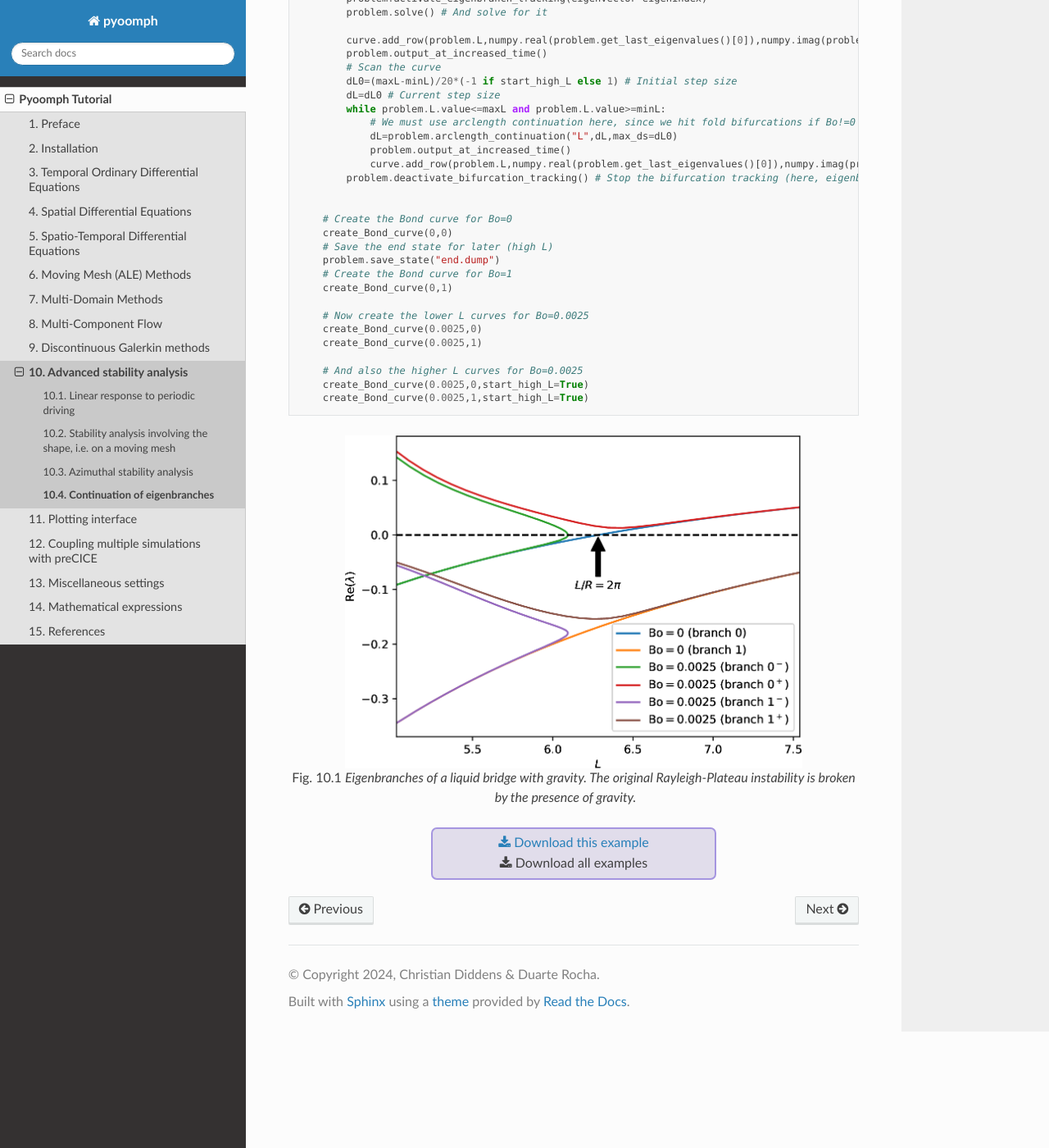
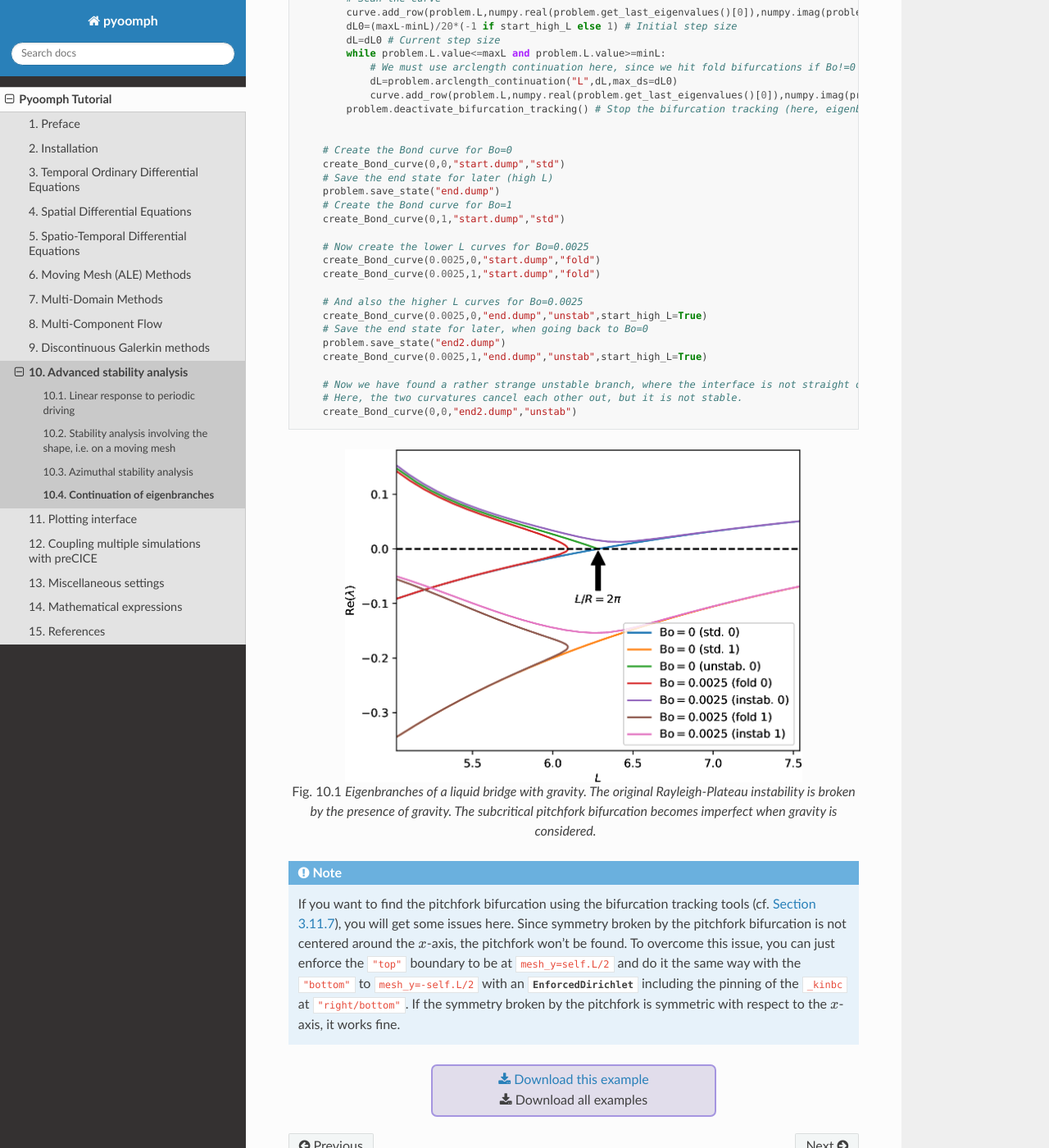
Before and after one commit to pyoomph/pyoomph, a Sphinx documentation site: the page built from docs/source/tutorial/advstab/eigenconti.rst, in a window 1280 px wide and 1400 px high, scrolled down 2393 px. Shown: the whole window at 82% size. Built offline with Sphinx 7.4.7 and the Read the Docs theme 3.1.0, drawn with Linux system fonts in a browser that asks for light colours; some of the changed text lies outside the part shown.

Commit message:
Added the Pitchfork branch

```diff
--- a/docs/source/tutorial/advstab/eigenbranch_continuation.py
+++ b/docs/source/tutorial/advstab/eigenbranch_continuation.py
@@ -96,16 +96,13 @@ with LiquidBridgeProblem() as problem:
     problem.save_state("start.dump") # Save the initial state
 
     neigen=2
-    def create_Bond_curve(Bo,eigenindex,start_high_L=False):
-        if start_high_L:
-            problem.load_state("end.dump",ignore_outstep=True) # Load the initial state
-        else:
-            problem.load_state("start.dump",ignore_outstep=True) # Load the initial state
+    def create_Bond_curve(Bo,eigenindex,startfile, postfix,start_high_L=False):
+        problem.load_state(startfile,ignore_outstep=True) # Load the initial state
         # Go to the desired Bond number and length
         problem.go_to_param(Bo=Bo)
         problem.go_to_param(L=(maxL if start_high_L else minL))
         # Create and output file for this Bond number
-        curve=NumericalTextOutputFile(problem.get_output_directory("curve_Bo_"+str(Bo)+"_"+str(eigenindex)+"_"+("upper" if start_high_L else "lower")+".txt"),header=["L","ReLambda","ImLambda"])
+        curve=NumericalTextOutputFile(problem.get_output_directory("curve_Bo_"+str(Bo)+"_"+str(eigenindex)+"_"+postfix+".txt"),header=["L","ReLambda","ImLambda"])
         # Solve the eigenproblem and add the first eigenvalue to the curve
         problem.solve_eigenproblem(neigen)
         # We need to solve one eigenproblem only
@@ -113,30 +110,34 @@ with LiquidBridgeProblem() as problem:
         problem.activate_eigenbranch_tracking(eigenvector=eigenindex)
         problem.solve() # And solve for it
 
+        # Scan the curve
         curve.add_row(problem.L,numpy.real(problem.get_last_eigenvalues()[0]),numpy.imag(problem.get_last_eigenvalues()[0]))
-        problem.output_at_increased_time()
-        # Scan the curve
         dL0=(maxL-minL)/20*(-1 if start_high_L else 1) # Initial step size
         dL=dL0 # Current step size
         while problem.L.value<=maxL and problem.L.value>=minL:
             # We must use arclength continuation here, since we hit fold bifurcations if Bo!=0
             dL=problem.arclength_continuation("L",dL,max_ds=dL0)
-            problem.output_at_increased_time()
             curve.add_row(problem.L,numpy.real(problem.get_last_eigenvalues()[0]),numpy.imag(problem.get_last_eigenvalues()[0]))
         problem.deactivate_bifurcation_tracking() # Stop the bifurcation tracking (here, eigenbranch tracking)
 
 
     # Create the Bond curve for Bo=0
-    create_Bond_curve(0,0)
+    create_Bond_curve(0,0,"start.dump","std")
     # Save the end state for later (high L)
     problem.save_state("end.dump")
     # Create the Bond curve for Bo=1
-    create_Bond_curve(0,1)
+    create_Bond_curve(0,1,"start.dump","std")
 
     # Now create the lower L curves for Bo=0.0025
-    create_Bond_curve(0.0025,0)
-    create_Bond_curve(0.0025,1)
+    create_Bond_curve(0.0025,0,"start.dump","fold")
+    create_Bond_curve(0.0025,1,"start.dump","fold")
 
     # And also the higher L curves for Bo=0.0025
-    create_Bond_curve(0.0025,0,start_high_L=True)
-    create_Bond_curve(0.0025,1,start_high_L=True)
+    create_Bond_curve(0.0025,0,"end.dump","unstab",start_high_L=True)
+    # Save the end state for later, when going back to Bo=0
+    problem.save_state("end2.dump")
+    create_Bond_curve(0.0025,1,"end.dump","unstab",start_high_L=True)
+
+    # Now we have found a rather strange unstable branch, where the interface is not straight despite of Bo=0.
+    # Here, the two curvatures cancel each other out, but it is not stable.
+    create_Bond_curve(0,0,"end2.dump","unstab")
--- a/docs/source/tutorial/advstab/eigenconti.rst
+++ b/docs/source/tutorial/advstab/eigenconti.rst
@@ -81,16 +81,13 @@ Once set up, we can use this problem and solve for the stationary state at the m
 	    problem.save_state("start.dump") # Save the initial state
 
 	    neigen=2
-	    def create_Bond_curve(Bo,eigenindex,start_high_L=False):
-		if start_high_L:
-		    problem.load_state("end.dump",ignore_outstep=True) # Load the initial state
-		else:
-		    problem.load_state("start.dump",ignore_outstep=True) # Load the initial state
+	    def create_Bond_curve(Bo,eigenindex,startfile, postfix,start_high_L=False):
+		problem.load_state(startfile,ignore_outstep=True) # Load the initial state
 		# Go to the desired Bond number and length
 		problem.go_to_param(Bo=Bo)
 		problem.go_to_param(L=(maxL if start_high_L else minL))
 		# Create and output file for this Bond number
-		curve=NumericalTextOutputFile(problem.get_output_directory("curve_Bo_"+str(Bo)+"_"+str(eigenindex)+"_"+("upper" if start_high_L else "lower")+".txt"),header=["L","ReLambda","ImLambda"])
+		curve=NumericalTextOutputFile(problem.get_output_directory("curve_Bo_"+str(Bo)+"_"+str(eigenindex)+"_"+postfix+".txt"),header=["L","ReLambda","ImLambda"])
 		# Solve the eigenproblem and add the first eigenvalue to the curve
 		problem.solve_eigenproblem(neigen)
 		# We need to solve one eigenproblem only
@@ -98,33 +95,37 @@ Once set up, we can use this problem and solve for the stationary state at the m
 		problem.activate_eigenbranch_tracking(eigenvector=eigenindex)
 		problem.solve() # And solve for it
 
+		# Scan the curve
 		curve.add_row(problem.L,numpy.real(problem.get_last_eigenvalues()[0]),numpy.imag(problem.get_last_eigenvalues()[0]))
-		problem.output_at_increased_time()
-		# Scan the curve
 		dL0=(maxL-minL)/20*(-1 if start_high_L else 1) # Initial step size
 		dL=dL0 # Current step size
 		while problem.L.value<=maxL and problem.L.value>=minL:
 		    # We must use arclength continuation here, since we hit fold bifurcations if Bo!=0
 		    dL=problem.arclength_continuation("L",dL,max_ds=dL0)
-		    problem.output_at_increased_time()
 		    curve.add_row(problem.L,numpy.real(problem.get_last_eigenvalues()[0]),numpy.imag(problem.get_last_eigenvalues()[0]))
 		problem.deactivate_bifurcation_tracking() # Stop the bifurcation tracking (here, eigenbranch tracking)
 
 
 	    # Create the Bond curve for Bo=0
-	    create_Bond_curve(0,0)
+	    create_Bond_curve(0,0,"start.dump","std")
 	    # Save the end state for later (high L)
 	    problem.save_state("end.dump")
 	    # Create the Bond curve for Bo=1
-	    create_Bond_curve(0,1)
+	    create_Bond_curve(0,1,"start.dump","std")
 
 	    # Now create the lower L curves for Bo=0.0025
-	    create_Bond_curve(0.0025,0)
-	    create_Bond_curve(0.0025,1)
+	    create_Bond_curve(0.0025,0,"start.dump","fold")
+	    create_Bond_curve(0.0025,1,"start.dump","fold")
 
 	    # And also the higher L curves for Bo=0.0025
-	    create_Bond_curve(0.0025,0,start_high_L=True)
-	    create_Bond_curve(0.0025,1,start_high_L=True)
+	    create_Bond_curve(0.0025,0,"end.dump","unstab",start_high_L=True)
+	    # Save the end state for later, when going back to Bo=0
+	    problem.save_state("end2.dump")
+	    create_Bond_curve(0.0025,1,"end.dump","unstab",start_high_L=True)
+
+	    # Now we have found a rather strange unstable branch, where the interface is not straight despite of Bo=0.
+	    # Here, the two curvatures cancel each other out, but it is not stable.
+	    create_Bond_curve(0,0,"end2.dump","unstab")
 
 
 ..  figure:: eigenconti.*
@@ -134,7 +135,12 @@ Once set up, we can use this problem and solve for the stationary state at the m
 	:class: with-shadow
 	:width: 80%
 
-	Eigenbranches of a liquid bridge with gravity. The original Rayleigh-Plateau instability is broken by the presence of gravity.
+	Eigenbranches of a liquid bridge with gravity. The original Rayleigh-Plateau instability is broken by the presence of gravity. The subcritical pitchfork bifurcation becomes imperfect when gravity is considered.
+
+.. note::
+
+	If you want to find the pitchfork bifurcation using the bifurcation tracking tools (cf. :numref:`sectemporalbiftrack`), you will get some issues here. Since symmetry broken by the pitchfork bifurcation is not centered around the :math:`x`-axis, the pitchfork won't be found. To overcome this issue, you can just enforce the ``"top"`` boundary to be at ``mesh_y=self.L/2`` and do it the same way with the ``"bottom"`` to ``mesh_y=-self.L/2`` with an :py:class:`~pyoomph.meshes.bcs.EnforcedDirichlet` including the pinning of the ``_kinbc`` at ``"right/bottom"``. If the symmetry broken by the pitchfork is symmetric with respect to the :math:`x`-axis, it works fine.
+
 
 .. only:: html
 
--- a/docs/source/tutorial/temporal/stability/biftrack.rst
+++ b/docs/source/tutorial/temporal/stability/biftrack.rst
@@ -1,3 +1,5 @@
+.. _sectemporalbiftrack:
+
 Bifurcation tracking
 ~~~~~~~~~~~~~~~~~~~~
 
```
Also changed, not shown: docs/source/tutorial/advstab/eigenconti.png, 3 other files.
